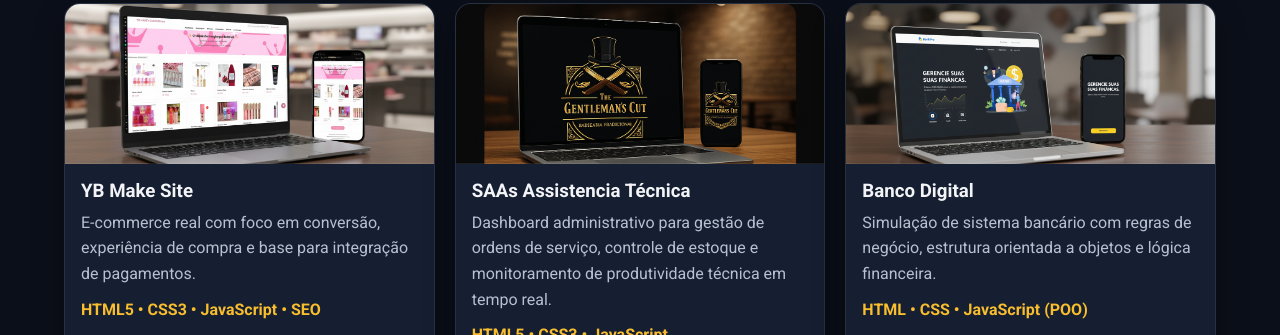
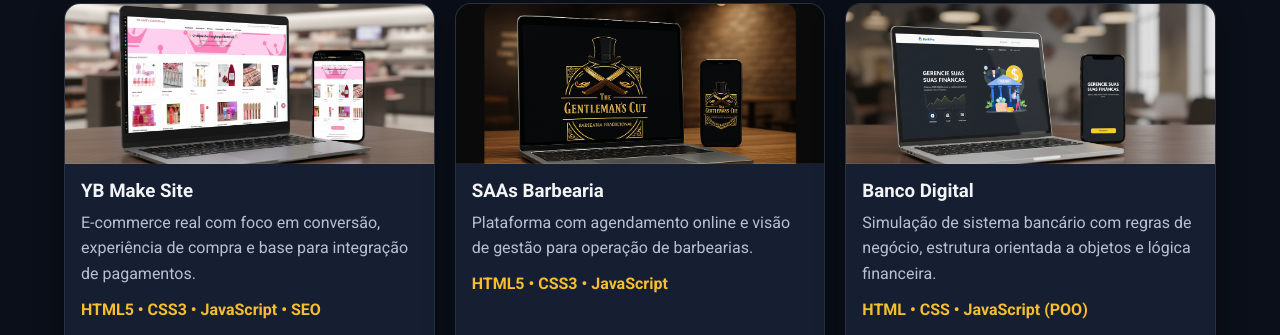
Before and after one commit to CarvalhoSystems/portfolio, a plain HTML site: page index.html in a window 1280 px wide. Shown: the part 1934-2269 px from the top of the page. Drawn offline with nearby package versions, Linux system fonts and the light colour scheme.

Commit message:
retorno retirei errado

```diff
--- a/index.html
+++ b/index.html
@@ -264,24 +264,23 @@
               "
             ></div>
             <div class="project-content">
-              <h3>SAAs Assistencia Técnica</h3>
+              <h3>SAAs Barbearia</h3>
               <p>
-                Dashboard administrativo para gestão de ordens de serviço,
-                controle de estoque e monitoramento de produtividade técnica em
-                tempo real.
+                Plataforma com agendamento online e visão de gestão para
+                operação de barbearias.
               </p>
               <p class="project-stack">HTML5 • CSS3 • JavaScript</p>
             </div>
             <div class="project-actions">
               <a
-                href="https://assistencia-tecnica-two.vercel.app/pages/dashboard.html"
+                href="https://carvalhosystems.github.io/Barbearia"
                 target="_blank"
                 class="btn-demo"
               >
                 Ver projeto
               </a>
               <a
-                href="https://github.com/CarvalhoSystems/Assistencia-Tecnica"
+                href="https://github.com/CarvalhoSystems/Barbearia"
                 target="_blank"
                 class="btn-github"
               >
```
